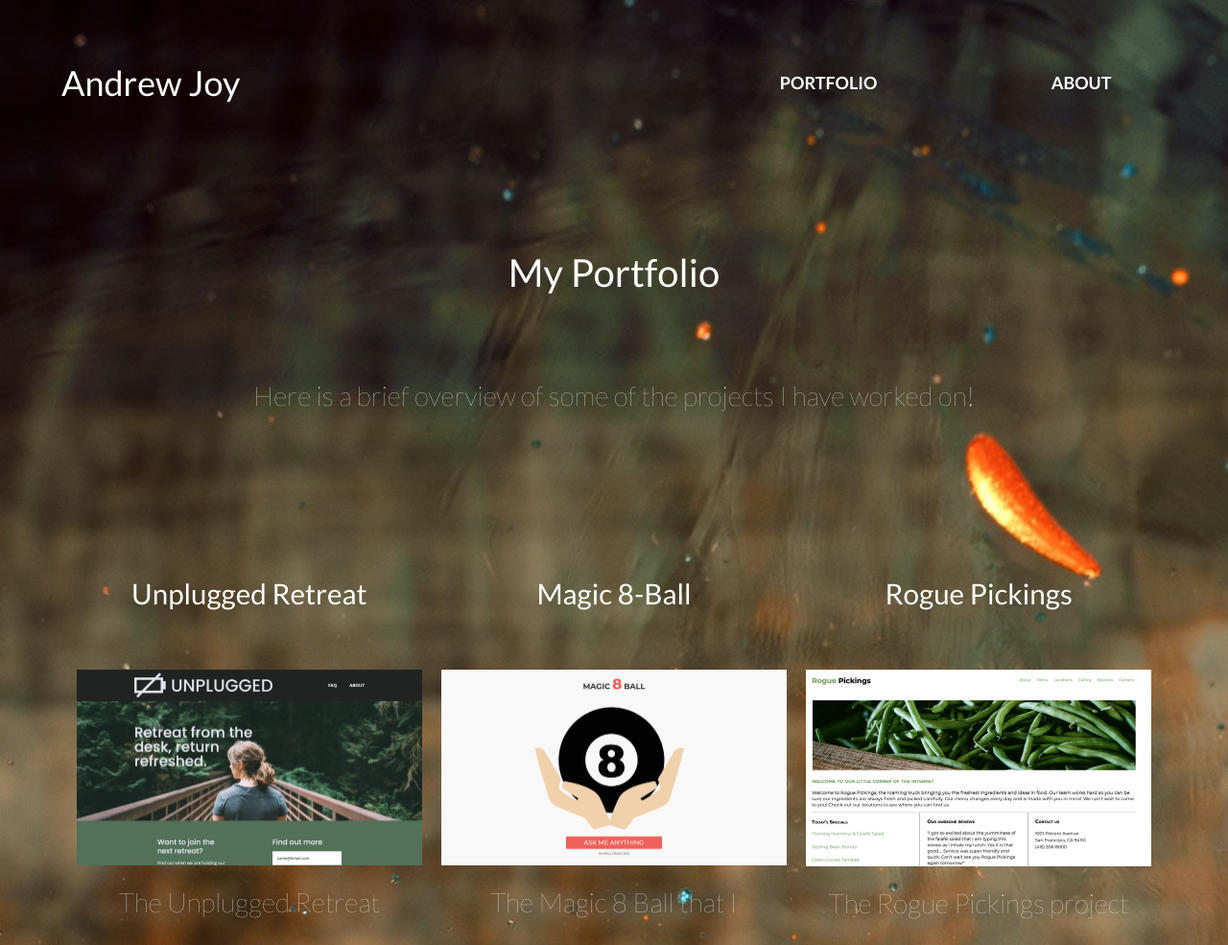
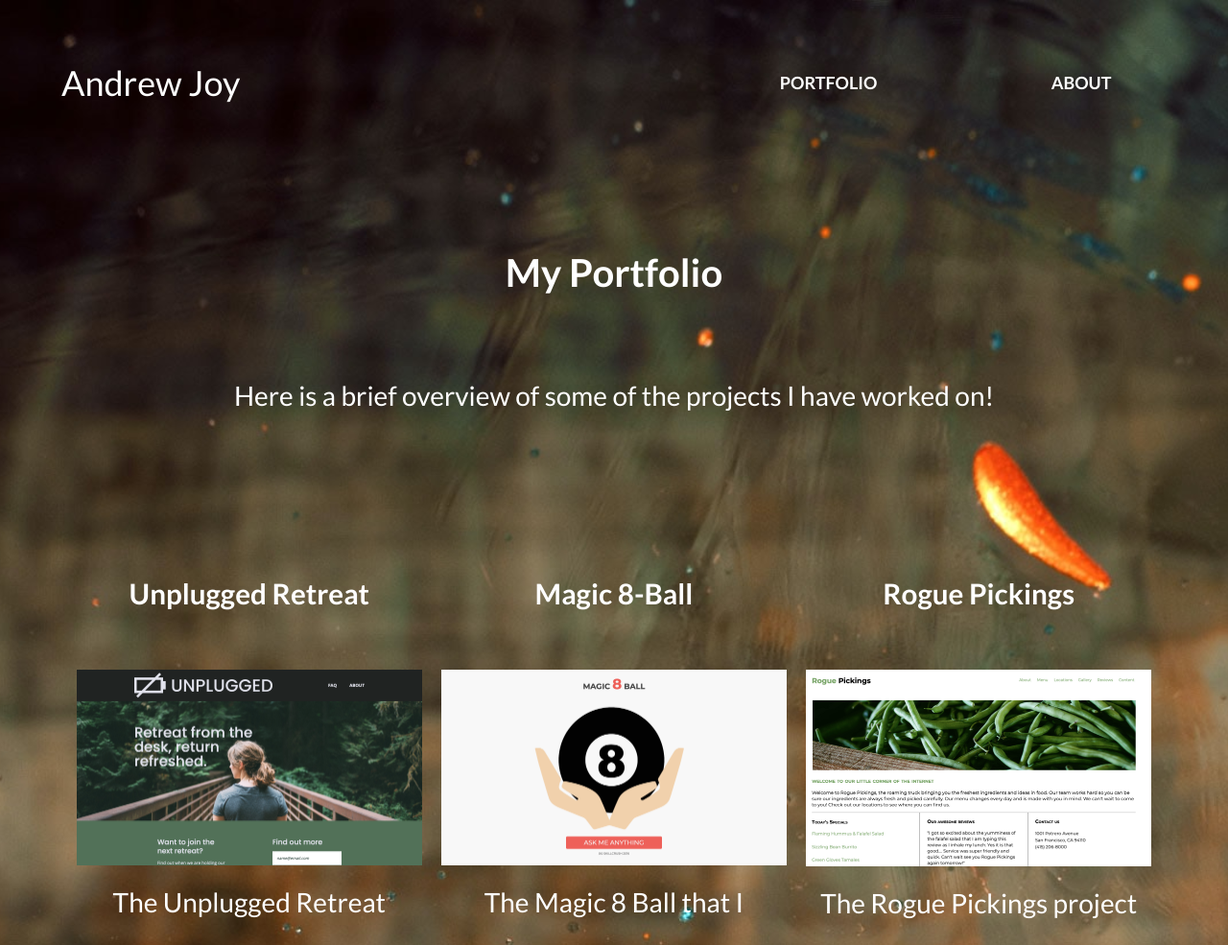
Before and after one commit to ajoy267/my-website2.0, a website: page index.html in a window 1280 px wide. Shown: the top 985 px of the page at 96% size. Drawn offline with Linux system fonts and the light colour scheme.

Commit message:
changed font weight on p tags

```diff
--- a/css/main.css
+++ b/css/main.css
@@ -233,14 +233,14 @@ footer .social-icons p i {
 .about h3 {
   font-size: 2.25em;
   font-family: 'Lato', sans-serif;
-  font-weight: 500;
+  font-weight: 700;
   line-height: 1.2;
   text-align: center;
 }
 .about p {
   font-size: 1.5em;
   font-family: 'Lato', sans-serif;
-  font-weight: 100;
+  font-weight: 400;
   line-height: 1.5;
   text-align: left;
   padding: 0 25px 0 25px;
@@ -256,14 +256,14 @@ footer .social-icons p i {
 .my-portfolio h3 {
   font-size: 2.25em;
   font-family: 'Lato', sans-serif;
-  font-weight: 500;
+  font-weight: 700;
   line-height: 1.2;
   margin-bottom: 60px;
   text-align: center;
 }
 .my-portfolio h5 {
   text-align: center;
-  font-weight: 400;
+  font-weight: 700;
   font-size: 2em;
 }
 .my-portfolio p {
@@ -271,7 +271,7 @@ footer .social-icons p i {
   text-align: center;
   font-size: 1.5em;
   margin-top: 10px;
-  font-weight: 100;
+  font-weight: 400;
   padding: 20px 10px 0 10px;
 }
 .my-portfolio article {
```
